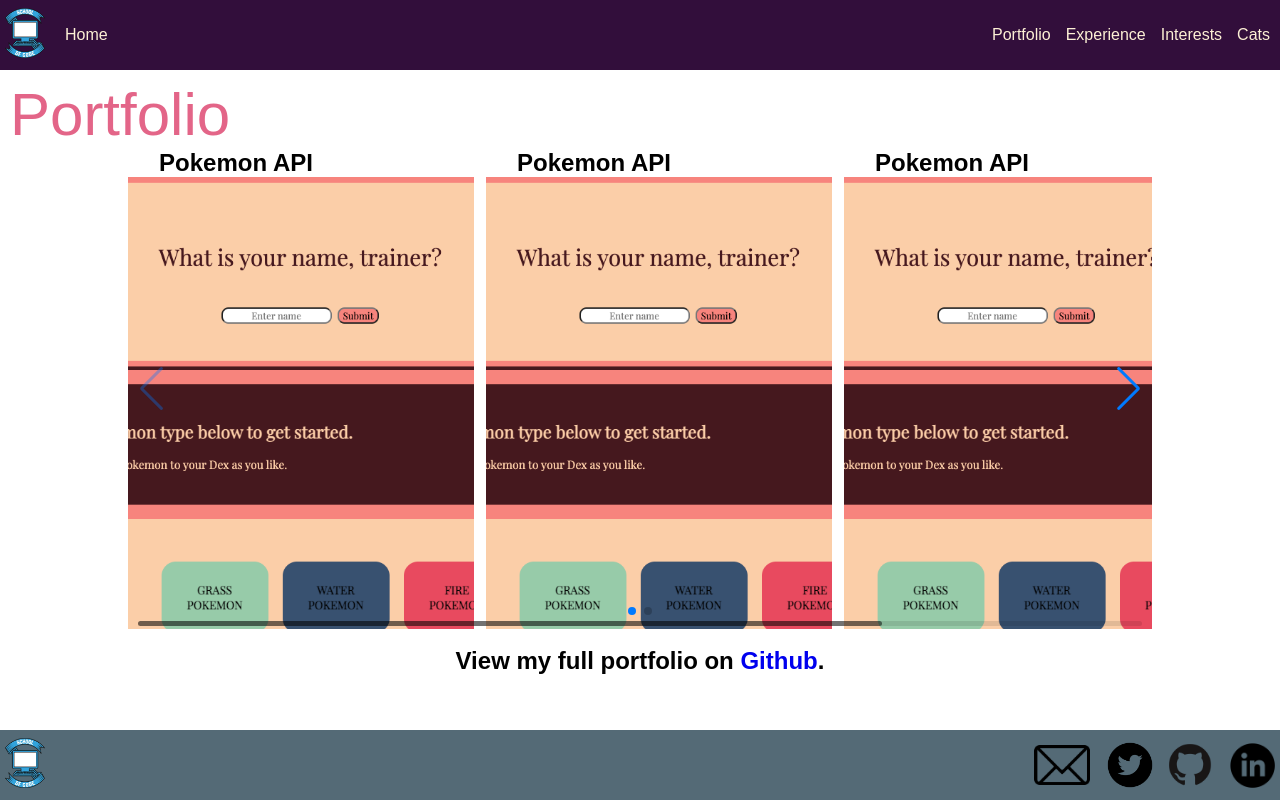
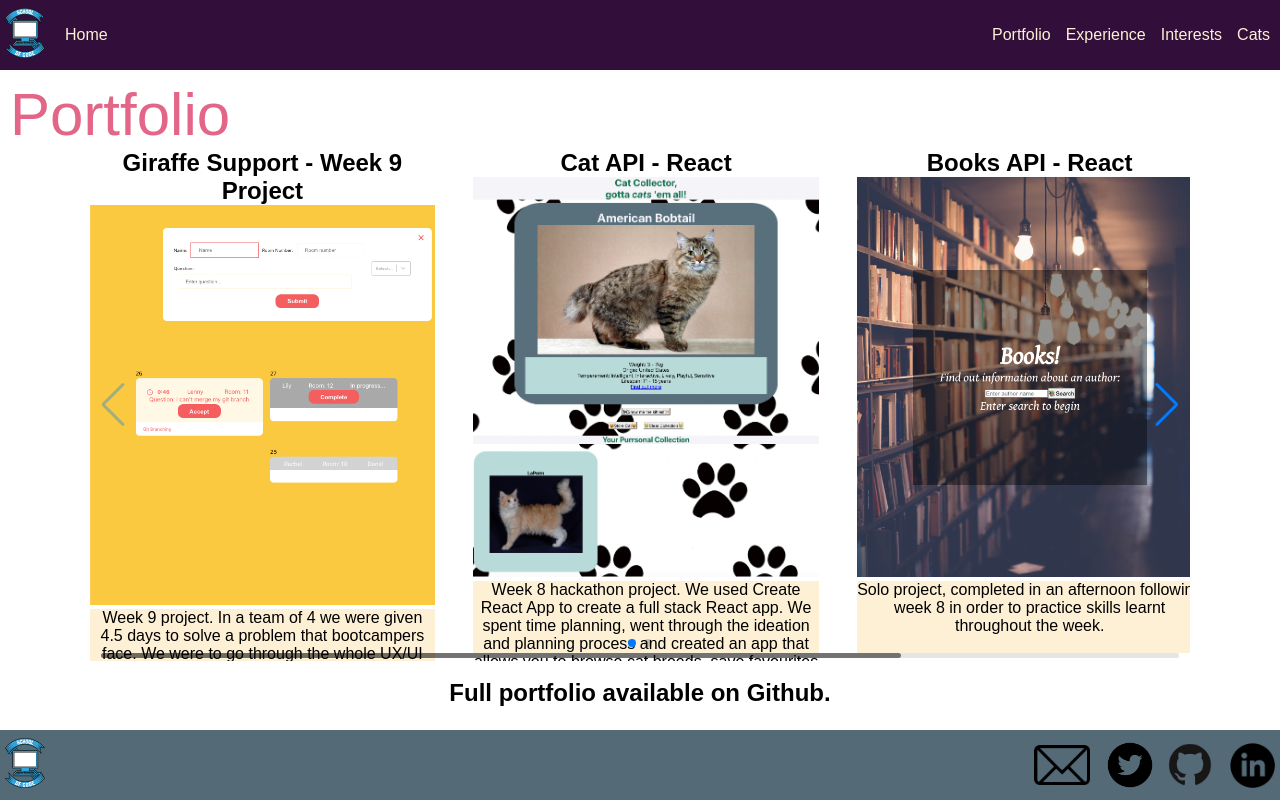
Before and after one commit to rachelalk/React-Portfolio, a React app: page /portfolio in a window 1280 px wide. Built offline with nearby package versions, Linux system fonts and the light colour scheme.

Commit message:
slight edits to carousel

```diff
--- a/src/Components/App/App.css
+++ b/src/Components/App/App.css
@@ -112,8 +112,8 @@ Do not add margin to main area - contains footer */
 
 /* || Setting up carousel in portfolio page */
 .swiper {
-  width: 80vw;;
-  height: 60vh;
+  width: 86vw;;
+  height: 64vh;
 }
 
 .carousel-slide {
@@ -126,9 +126,29 @@ Do not add margin to main area - contains footer */
 }
 
 .carousel-image {
-	height: 60vh;
+	height: 50vh;
 	width: 27vw;
 	object-fit: cover;
+}
+
+.subheading-centre,
+.subheading-centre a:link,
+.subheading-centre a:visited {
+	font-family: var(--text-font);
+	text-align: center;
+	text-decoration: none;
+	color: var(--main-text);
+}
+
+.carousel-header {
+	width: 27vw;
+}
+
+.carousel-description {
+	text-align: center;
+	width: 27vw;
+	height: 9vh;
+	background-color: var(--navbar-text);
 }
 
 /* || End of carousel in portfolio */
@@ -160,13 +180,6 @@ Do not add margin to main area - contains footer */
 	gap: 15px;
 }
 
-.subheading-centre,
-.subheading-centre a:link,
-.subheading-centre a:visited {
-	font-family: var(--text-font);
-	text-align: center;
-	text-decoration: none;
-}
 
 .nav-right a:link {
 	color: var(--navbar-text);
--- a/src/Components/Carousel/index.js
+++ b/src/Components/Carousel/index.js
@@ -7,7 +7,7 @@ import "swiper/css/navigation";
 import "swiper/css/pagination";
 import "swiper/css/scrollbar";
 
-export default function Carousel () {
+export default function Carousel() {
 	return (
 		<Swiper
 			modules={[Navigation, Pagination, Scrollbar, A11y]}
@@ -21,15 +21,58 @@ export default function Carousel () {
 		>
 			<SwiperSlide>
 				<div className="carousel-slide">
-					<h2>Pokemon API</h2>
-					<a href="https://github.com/rachelalk/Pokemon-API">
+					<h2 className="carousel-header">Giraffe Support - Week 9 Project</h2>
+					<a href="https://github.com/rachelalk/Frontend---Giraffe-Support-Ticketing-System/blob/main/README.md">
 						<img
 							className="carousel-image"
-							id="pokemonApiImage"
-							src="./Images/Pokemon.png"
-							alt="Pokemon API"
+							id="giraffeSupportImage"
+							src="./Images/giraffe support.png"
+							alt="Giraffe Support"
 						/>
 					</a>
+					<p className="carousel-description">
+						Week 9 project. In a team of 4 we were given 4.5 days to solve a
+						problem that bootcampers face. We were to go through the whole UX/UI
+						process, work in an agile way, build our MVP from scratch including
+						frontend and backend and prepare a presentation in this time. We
+						created a ticketing system to handle help requests.
+					</p>
+				</div>
+			</SwiperSlide>
+			<SwiperSlide>
+				{" "}
+				<div className="carousel-slide">
+					<h2 className="carousel-header">Cat API - React</h2>
+					<a href="https://github.com/rachelalk/Cats-API-with-React---Agile-working">
+						<img
+							className="carousel-image"
+							id="catApiImage"
+							src="./Images/Cat API.png"
+							alt="Cat API"
+						/>
+					</a>
+					<p className="carousel-description">
+						Week 8 hackathon project. We used Create React App to create a full
+						stack React app. We spent time planning, went through the ideation
+						and planning process and created an app that allows you to browse
+						cat breeds, save favourites and clear your list.
+					</p>
+				</div>
+			</SwiperSlide>
+			<SwiperSlide>
+				<div className="carousel-slide">
+					<h2 className="carousel-header">Books API - React</h2>
+					<a href="https://github.com/rachelalk/Books-API-With-React">
+						<img
+							className="carousel-image"
+							id="booksApiImage"
+							src="./Images/books API.png"
+							alt="Books API"
+						/>
+					</a>
+					<p className="carousel-description">
+						Solo project, completed in an afternoon following week 8 in order to practice skills learnt throughout the week.
+					</p>
 				</div>
 			</SwiperSlide>
 			<SwiperSlide>
@@ -46,7 +89,7 @@ export default function Carousel () {
 					</a>
 				</div>
 			</SwiperSlide>
-			<SwiperSlide>
+			{/* <SwiperSlide>
 				{" "}
 				<div className="carousel-slide">
 					<h2>Pokemon API</h2>
@@ -59,22 +102,8 @@ export default function Carousel () {
 						/>
 					</a>
 				</div>
-			</SwiperSlide>
-			<SwiperSlide>
-				{" "}
-				<div className="carousel-slide">
-					<h2>Pokemon API</h2>
-					<a href="https://github.com/rachelalk/Pokemon-API">
-						<img
-							className="carousel-image"
-							id="pokemonApiImage"
-							src="./Images/Pokemon.png"
-							alt="Pokemon API"
-						/>
-					</a>
-				</div>
-			</SwiperSlide>
+			</SwiperSlide> */}
 			...
 		</Swiper>
 	);
-};
+}
--- a/src/Components/Experience/index.js
+++ b/src/Components/Experience/index.js
@@ -5,7 +5,7 @@ export default function Experience() {
 	return (
 		<main>
 			<MainNavBar></MainNavBar>
-			<h1 class="heading-margin">Experience</h1>
+			<h1 class="heading-margin">Prior Experience</h1>
 			<Footer></Footer>
 		</main>
 	);
--- a/src/Components/Portfolio/index.js
+++ b/src/Components/Portfolio/index.js
@@ -1,6 +1,8 @@
 import MainNavBar from "../MainNavBar";
 import Footer from "../Footer";
 import Carousel from "../Carousel"
+
+
 
 export default function Portfolio() {
 	return (
@@ -10,7 +12,7 @@ export default function Portfolio() {
 			<Carousel></Carousel>
 			<br></br>
 			<h2 className="subheading-centre">
-				View my full portfolio on <a href="https://github.com/rachelalk">Github</a>.
+				Full portfolio available on <a href="https://github.com/rachelalk">Github</a>.
 			</h2>
 			<Footer></Footer>
 		</main>
--- a/src/Components/RachelIntro/index.js
+++ b/src/Components/RachelIntro/index.js
@@ -5,9 +5,14 @@ export default function RachelInfo() {
 		<div className="landingInfo">
 			<h1 className="heading">Rachel Alker</h1>
 			<p id="landingP">
-				Hello, I’m Rachel! I’m based in Manchester and am currently a student at
-				the School of Code. <br></br>Looking forward to securing my first role
-				in tech.<br></br>
+				Hello, I’m Rachel! 👋🏻
+				<br></br> I’m based in Manchester and am currently a student at the
+				School of Code. <br></br>
+				<br></br>Before enrolling the School of Code I was a primary school
+				teacher. I'm now looking forward to making use of my transferrable
+				skills and everything that I have learnt during my time at the School of
+				Code to secure my first role in tech.<br></br>
+				<br></br>
 				Please feel free to contact me via email or connect with me on Twitter,
 				GitHub or LinkedIn.
 			</p>
```
Also changed, not shown: public/Images/Cat API.png (added), public/Images/books API.png (added), public/Images/giraffe support.png (added).
